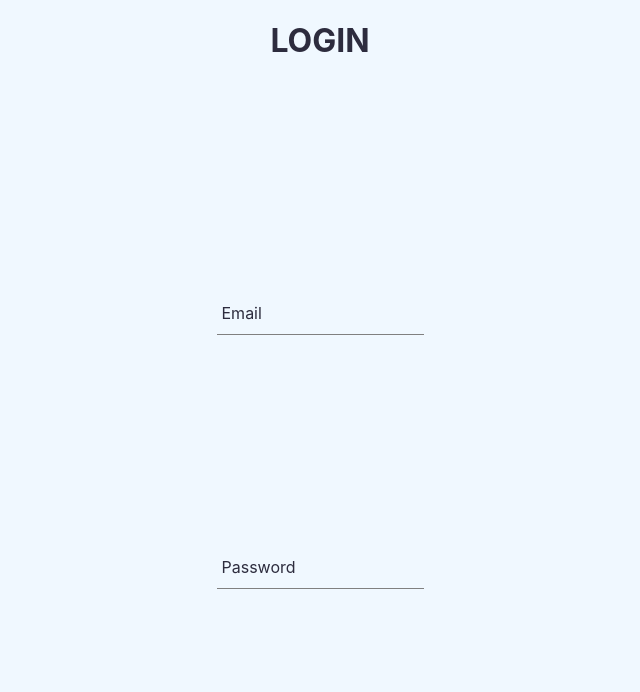
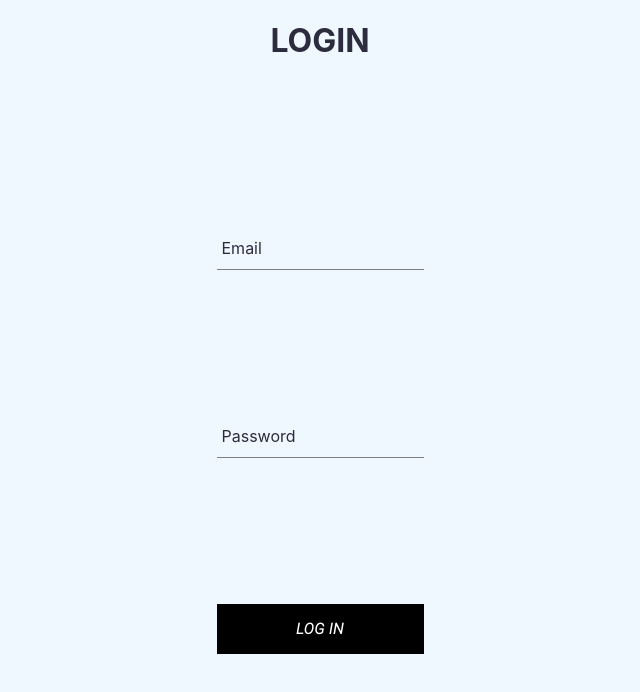
Before and after one commit to Luccatp/sicrediChallenge, a React (Create React App) app: page / in a window 1280 px wide. Shown: the top 692 px of the page, without its empty margins (320-960 px from the left). Built offline with nearby package versions, Linux system fonts and the light colour scheme.

Commit message:
feat: added the actionButton file to the project

```diff
--- /dev/null
+++ b/src/Components/ActionButton/index.component.tsx
@@ -0,0 +1,11 @@
+import { Button } from "./index.styles";
+
+interface ButtonProps {
+    inverted:boolean,
+    onClick?: any,
+    type:string
+}
+
+export const ActionButton = (props:ButtonProps) => (
+    <Button inverted = {props.inverted} onClick={props.onClick} data-testid="ActionButton">LOG IN</Button>
+)
--- /dev/null
+++ b/src/Components/ActionButton/index.styles.tsx
@@ -0,0 +1,48 @@
+import styled, { css } from "styled-components";
+
+interface Props {
+    inverted:boolean
+}
+
+export const Button = styled.button`
+    min-width: 165px;
+    width: auto;
+    height: 50px;
+    letter-spacing: 0.5px;
+    line-height: 50px;
+    padding: 0 35px 0 35px;
+    font-size: 15px;
+    background-color: black;
+    color: white;
+    border: none;
+    text-transform: uppercase;
+    font-family: 'Roboto';
+    font-weight: bolder;
+    cursor: pointer;
+    display: flex;
+    justify-content: center;
+
+    &:hover {
+      background-color: white;
+      color: black;
+      border: 1px solid black;
+    }
+
+    ${(p:Props) => p.inverted ?
+    css`
+        background-color: white;
+        color: black;
+        border: 1px solid black;
+
+        &:hover {
+        background-color: black;
+        color: white;
+        border: none;
+      }
+    `:
+    css``}
+
+
+
+
+`
--- a/src/Pages/Login/index.component.tsx
+++ b/src/Pages/Login/index.component.tsx
@@ -1,3 +1,4 @@
+import { ActionButton } from "../../Components/ActionButton/index.component"
 import { TextInput } from "../../Components/TextInput/index.component"
 import { LoginTitle, LoginWrapper } from "./index.styles"
 
@@ -8,6 +9,7 @@ export const LoginPage = () => {
             <LoginTitle data-testid='LoginTitle'>LOGIN</LoginTitle>
             <TextInput value="" type="email" label="Email" onChange={() => null}/>
             <TextInput value="" type="email" label="Password" onChange={() => null}/>
+            <ActionButton inverted={false} type={"submit"}></ActionButton>
         </LoginWrapper>
     )
 }
```
Also changed, not shown: src/Components/LoginForm/index.component.tsx (added), src/Components/LoginForm/index.styles.tsx (added), 2 other files (tests, documents, lock files or other folders).
